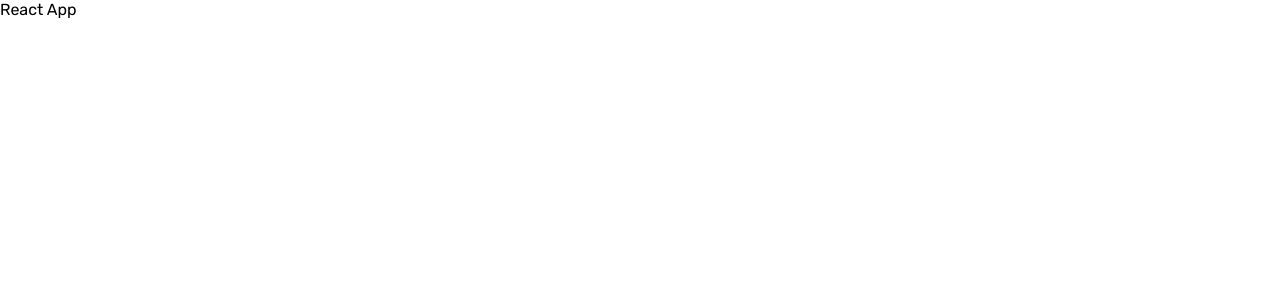
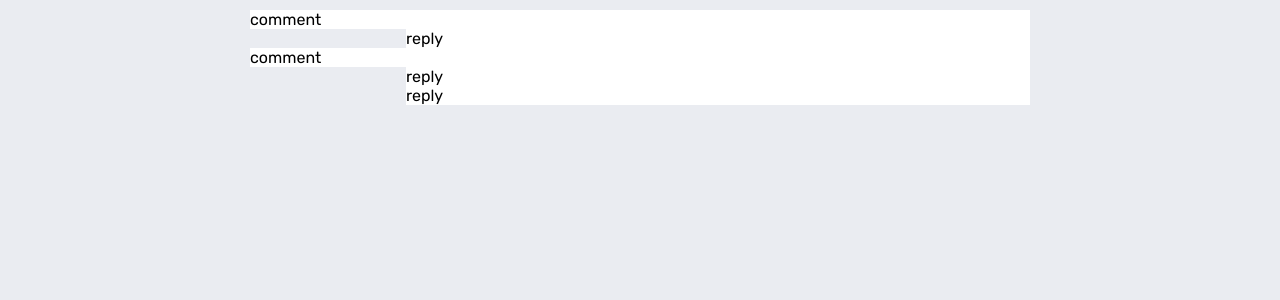
Before and after one commit to krylak123/react-interactive-comments-section, a React app: page / in a window 1280 px wide. Shown: the top 300 px of the page. Built offline with nearby package versions, Linux system fonts and the light colour scheme.

Commit message:
created structure for display comments and replies

```diff
--- a/src/components/App.js
+++ b/src/components/App.js
@@ -1,9 +1,13 @@
 import React from 'react';
 
+import CommentsList from './CommentsList';
+
 const App = () => (
-  <div>
-    <p>React App</p>
-  </div>
+  <main className="main">
+    <div className="main__container container">
+      <CommentsList />
+    </div>
+  </main>
 );
 
 export default App;
--- /dev/null
+++ b/src/components/Comment.js
@@ -0,0 +1,32 @@
+import React, { useContext } from 'react';
+import PropTypes from 'prop-types';
+
+import { AppContext } from '../context/GlobalStore';
+
+import Reply from './Reply';
+
+const Comment = ({ id, user, createdAt, score, content, replies }) => {
+  const { currentUser } = useContext(AppContext);
+
+  const repliesMap = replies.map((item) => <Reply key={item.id} parentID={id} {...item} />);
+
+  return (
+    <>
+      <li className="comment">
+        <p>comment</p>
+      </li>
+      {repliesMap}
+    </>
+  );
+};
+
+Comment.propTypes = {
+  id: PropTypes.number.isRequired,
+  user: PropTypes.objectOf(Object).isRequired,
+  createdAt: PropTypes.string.isRequired,
+  score: PropTypes.number.isRequired,
+  content: PropTypes.string.isRequired,
+  replies: PropTypes.arrayOf(Object).isRequired,
+};
+
+export default Comment;
--- /dev/null
+++ b/src/components/CommentsList.js
@@ -0,0 +1,18 @@
+import React, { useContext } from 'react';
+
+import { AppContext } from '../context/GlobalStore';
+import Comment from './Comment';
+
+const CommentsList = () => {
+  const { comments } = useContext(AppContext);
+
+  const commentsMap = comments.map((item) => <Comment key={item.id} {...item} />);
+
+  return (
+    <section className="commentsList">
+      <ul className="commentsList__list">{commentsMap}</ul>
+    </section>
+  );
+};
+
+export default CommentsList;
--- /dev/null
+++ b/src/components/Reply.js
@@ -0,0 +1,26 @@
+import React, { useContext } from 'react';
+import PropTypes from 'prop-types';
+
+import { AppContext } from '../context/GlobalStore';
+
+const Reply = ({ parentID, id, user, createdAt, score, content, replyingTo }) => {
+  const { currentUser } = useContext(AppContext);
+
+  return (
+    <li className="comment comment--reply">
+      <p>reply</p>
+    </li>
+  );
+};
+
+Reply.propTypes = {
+  parentID: PropTypes.number.isRequired,
+  id: PropTypes.number.isRequired,
+  user: PropTypes.objectOf(Object).isRequired,
+  createdAt: PropTypes.string.isRequired,
+  score: PropTypes.number.isRequired,
+  content: PropTypes.string.isRequired,
+  replyingTo: PropTypes.string.isRequired,
+};
+
+export default Reply;
--- a/src/data/data.json
+++ b/src/data/data.json
@@ -19,7 +19,22 @@
         },
         "username": "amyrobson"
       },
-      "replies": []
+      "replies": [
+        {
+          "id": 123,
+          "content": "SIEMANO JESTEM KUPĄ GÓWNA JEBANĄ",
+          "createdAt": "123 YEARS AGO",
+          "score": 4,
+          "replyingTo": "amyrobson",
+          "user": {
+            "image": {
+              "png": "./images/avatars/image-ramsesmiron.png",
+              "webp": "./images/avatars/image-ramsesmiron.webp"
+            },
+            "username": "PAGO"
+          }
+        }
+      ]
     },
     {
       "id": 2,
--- /dev/null
+++ b/src/scss/components/_comment.scss
@@ -0,0 +1,8 @@
+.comment {
+  width: 100%;
+  background-color: $color-neutral-white;
+
+  &--reply {
+    width: 80%;
+  }
+}
--- /dev/null
+++ b/src/scss/components/_commentsList.scss
@@ -0,0 +1,12 @@
+.commentsList {
+  flex-grow: 1;
+  padding: 10px;
+
+  &__list {
+    display: flex;
+    flex-direction: column;
+    align-items: flex-end;
+    overflow-y: scroll;
+    list-style: none;
+  }
+}
--- /dev/null
+++ b/src/scss/components/_main.scss
@@ -0,0 +1,9 @@
+.main {
+  height: 100vh;
+  background-color: $color-neutral-light-gray;
+
+  &__container {
+    display: flex;
+    flex-direction: column;
+  }
+}
--- a/src/scss/config/_base.scss
+++ b/src/scss/config/_base.scss
@@ -10,3 +10,9 @@ html {
   font-family: $font-family-default;
   font-size: $font-size-default;
 }
+
+.container {
+  margin: 0 auto;
+  max-width: 800px;
+  height: 100%;
+}
--- a/src/scss/index.scss
+++ b/src/scss/index.scss
@@ -4,3 +4,7 @@
 @import './tools/mixins';
 
 @import './config/base';
+
+@import './components/main';
+@import './components/commentsList';
+@import './components/comment';
```
